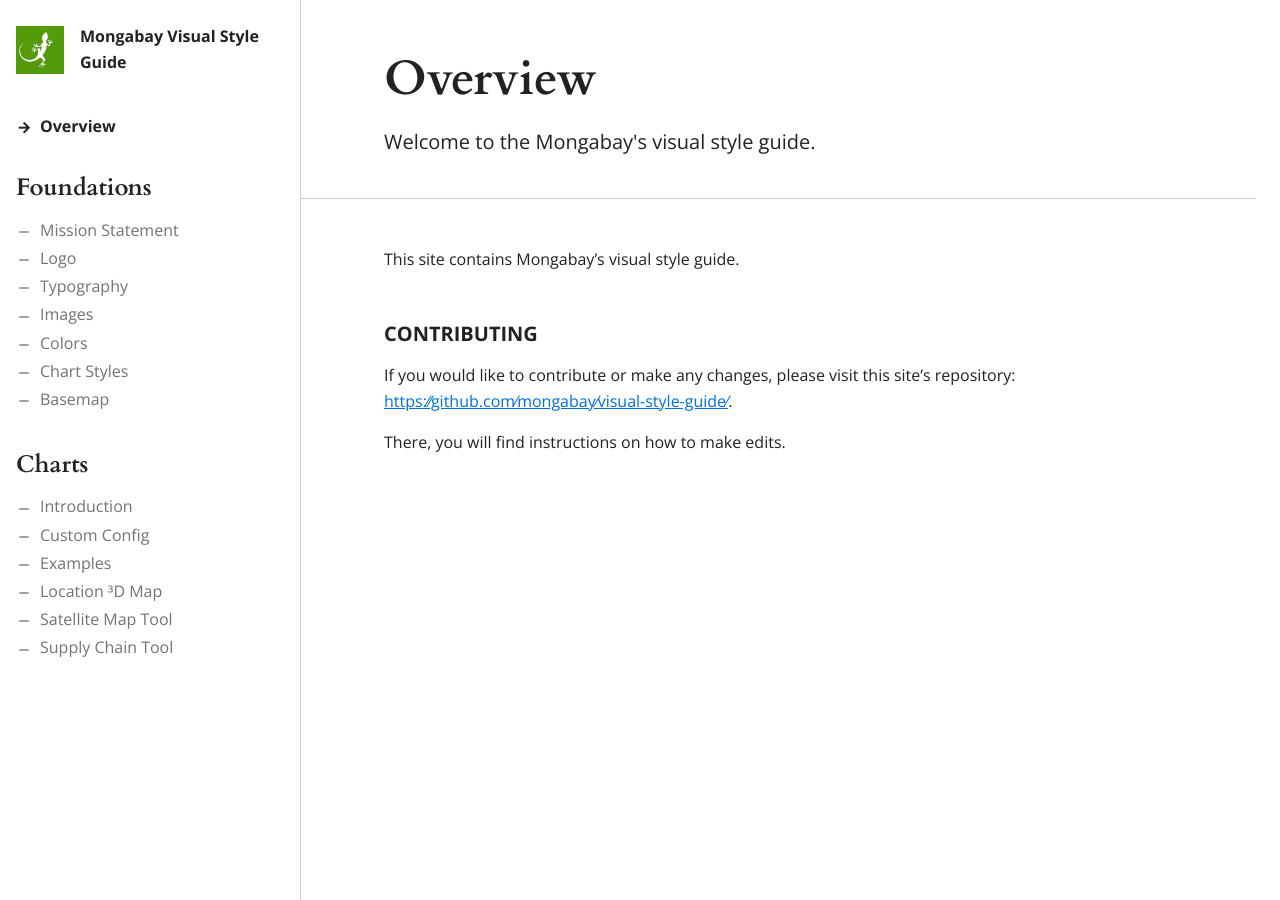
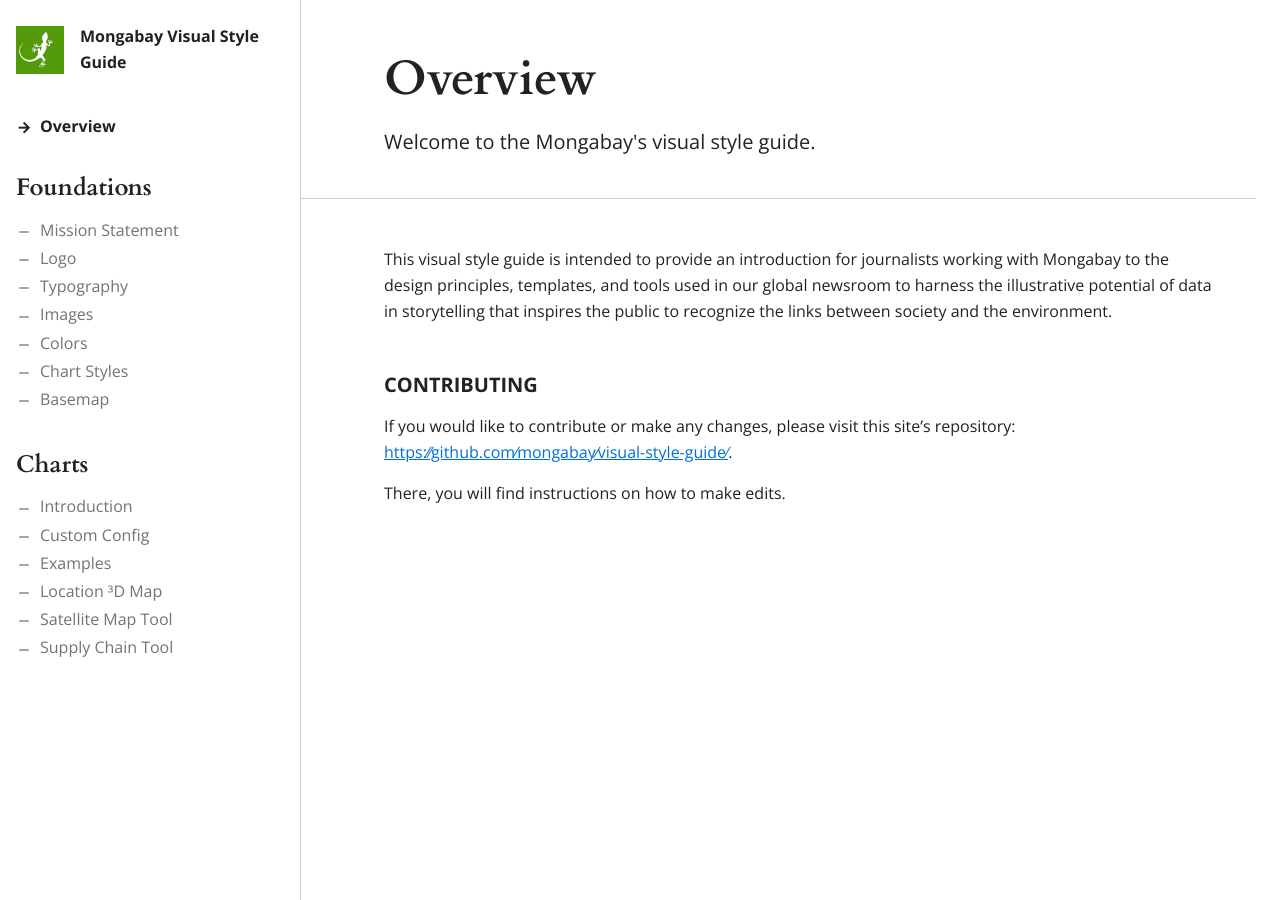
Before and after one commit to mongabay/visual-style-guide, a Jekyll site: the page built from index.md, in a window 1280 px wide. Built offline with Jekyll 4.4.1, drawn with Linux system fonts in a browser that asks for light colours.

Commit message:
Update index.md

```diff
--- a/index.md
+++ b/index.md
@@ -4,7 +4,7 @@ layout: doc
 info: Welcome to the Mongabay's visual style guide.
 ---
 
-This site contains Mongabay's visual style guide.
+This visual style guide is intended to provide an introduction for journalists working with Mongabay to the design principles, templates, and tools used in our global newsroom to harness the illustrative potential of data in storytelling that inspires the public to recognize the links between society and the environment.
 
 ## Contributing
 
```
